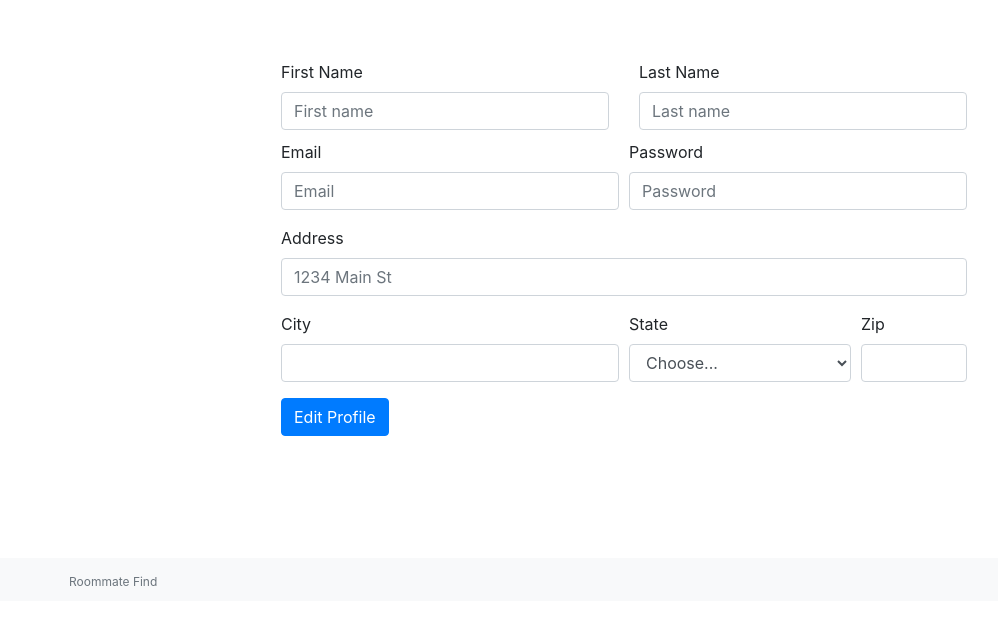
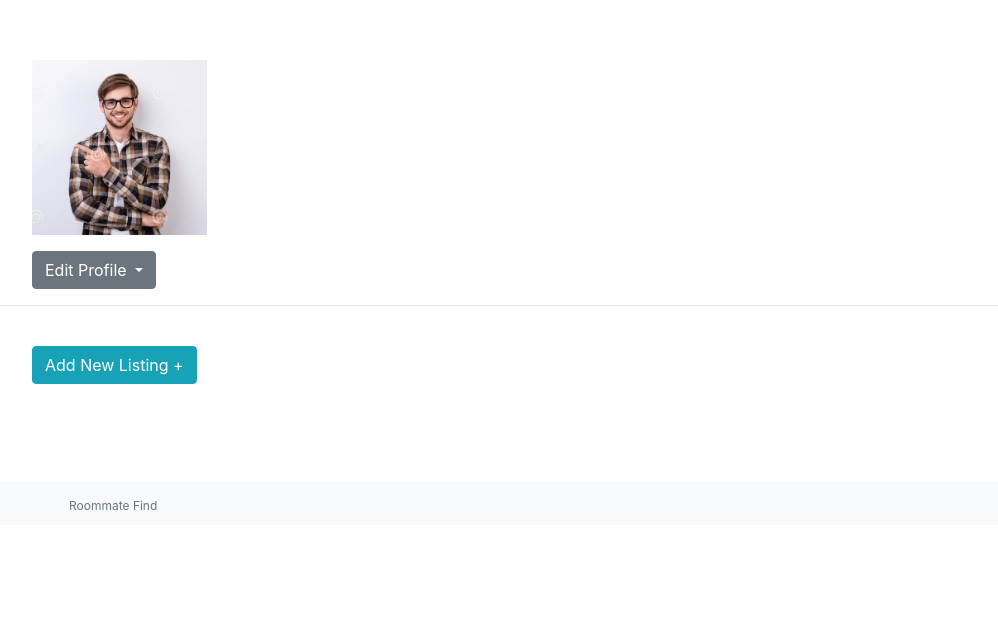
Before and after one commit to AddisonCurtis/roommatefinder, a Flask app: page /profile in a window 1280 px wide. Shown: the part 152-777 px from the top of the page, without its empty margins (16-1014 px from the left). Run offline with Flask 2, Linux system fonts and the light colour scheme; a user stored in the database is signed in; some libraries are stand-ins or nearby versions.

Commit message:
Modified profile page by adding image placeholder and dropdown button for editing profile. Also added button that routes to createlisting page.

```diff
--- a/src/templates/profile.html
+++ b/src/templates/profile.html
@@ -1,6 +1,15 @@
 {% extends 'base.html' %}
 {% block content %}
 	<main>
+	<div class="ml-5 mb-3">
+		<img src="/static/images/guy.jpg" alt="img" style="width:175px; height:175px">
+	</div>
+	<div class="d-flex justify-content-start ml-5">
+		<div class="dropdown">
+		  <button class="btn btn-secondary dropdown-toggle" type="button" id="dropdownMenu" data-toggle="dropdown" aria-haspopup="true" aria-expanded="false">
+			Edit Profile
+		  </button>
+		  <div class="dropdown-menu" aria-labelledby="dropdownMenu" style="width:600px">
 			<div class="d-flex justify-content-center">
 				<ul class="list-group"></ul>
 					<form>
@@ -37,6 +46,7 @@
 								<label for="inputState">State</label>
 								<select id="inputState" class="form-control">
 									<option selected="">Choose...</option>
+									<option selected="NC">North Carolina</option>
 									<option>...</option>
 								</select>
 							</div>
@@ -45,10 +55,18 @@
 								<input type="text" class="form-control" id="inputZip">
 							</div>
 						</div>
-					<button type="submit" class="btn btn-primary">Edit Profile</button>
+						<button type="submit" class="btn btn-success">Update</button>
 					</form>
 				</div>
-			<img>
 		  </div>
+		</div>
+	</div>
+
+	<hr>
+	<br>
+
+		<div class="d-flex justify-content-start ml-5">
+			<a href="createlisting" class="btn btn-info" role="button">Add New Listing +</a>
+
 	</main>
 {% endblock %}
```
Also changed, not shown: src/templates/listings.html (+22 -0 lines), src/static/images/guy.jpg (added). Lines whose indentation alone changed are shown as unchanged.
